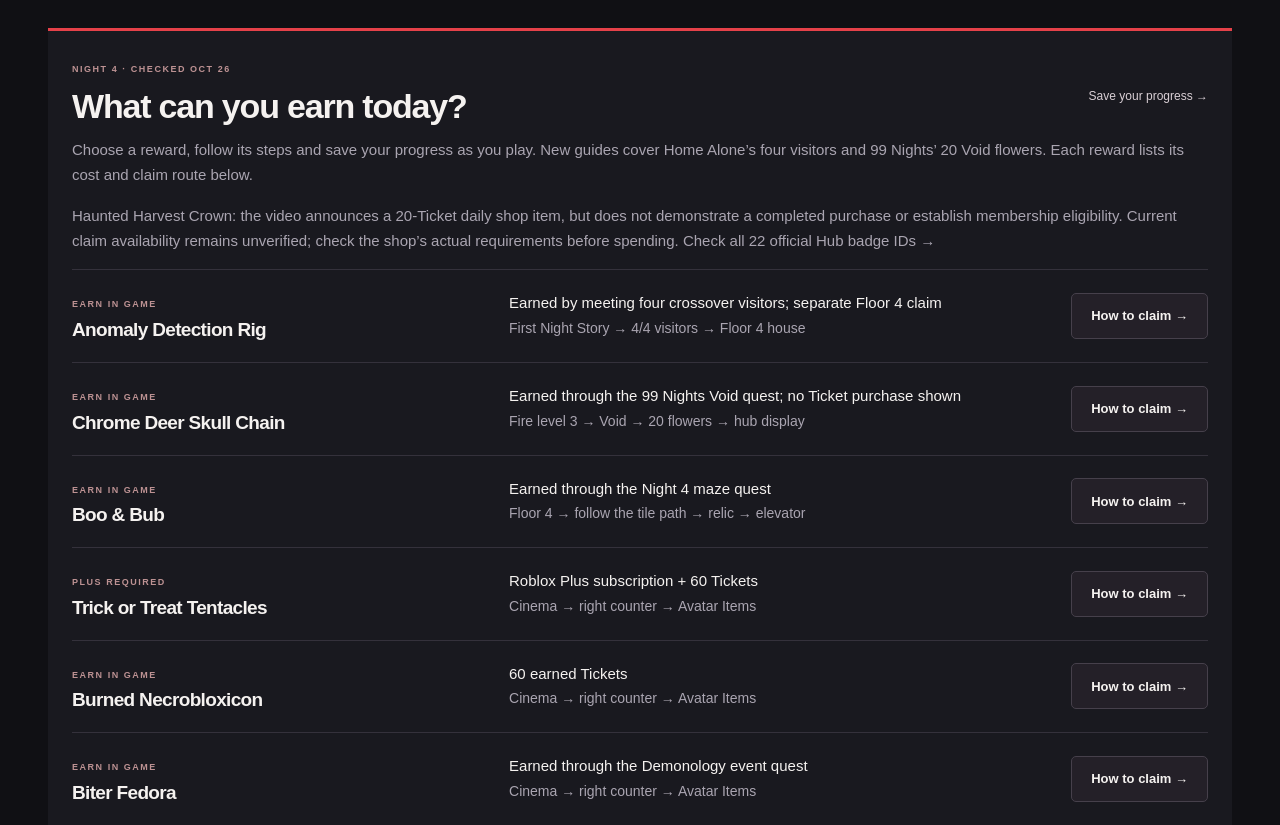
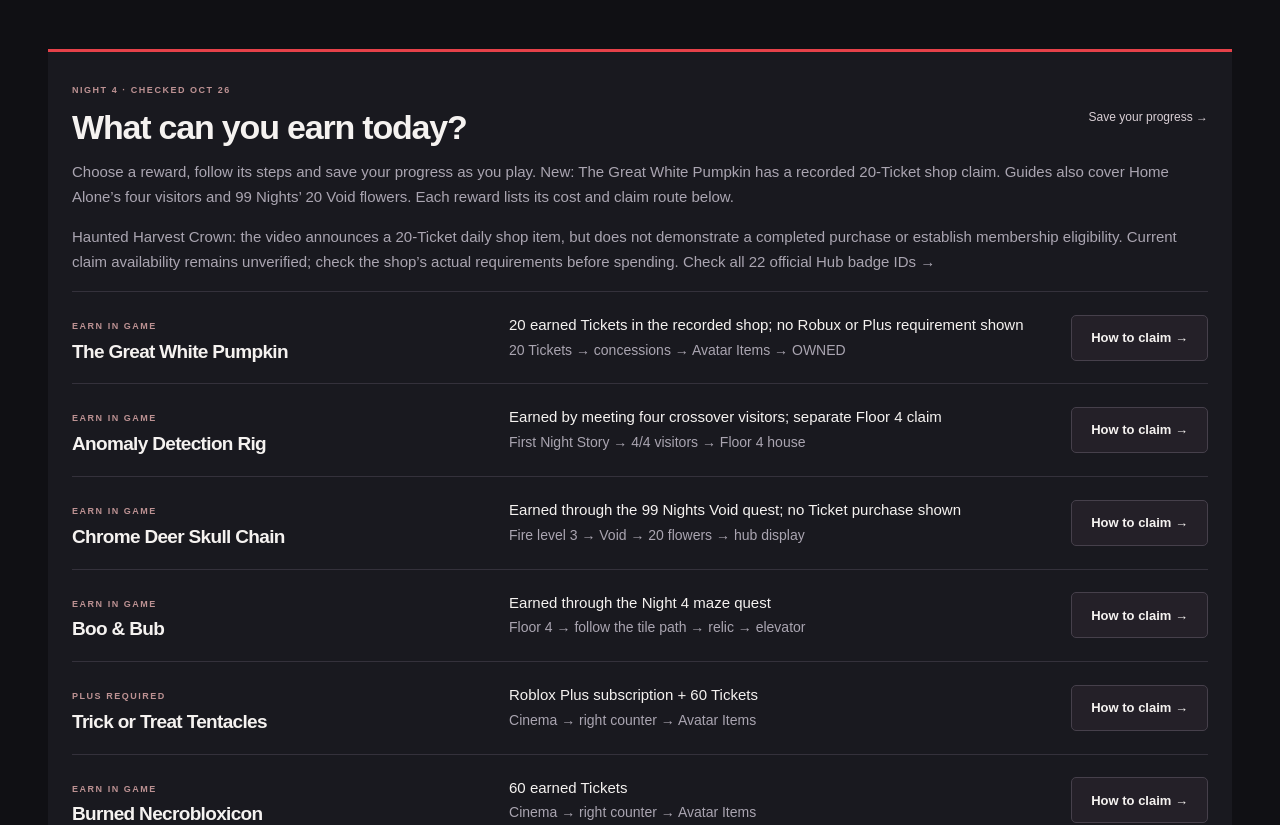
Before and after one commit to richardharmer/roblox-the-hollow, a Next.js app: page / in a window 1280 px wide. Shown: the part 1180-2005 px from the top of the page. Built offline with nearby package versions, Linux system fonts and the light colour scheme.

Commit message:
补充白南瓜二十票兑换及成功领取证据

```diff
--- /dev/null
+++ b/research/great-white-pumpkin-2026-10-26.md
@@ -0,0 +1,13 @@
+# The Great White Pumpkin purchase review
+
+Original Conor3D Lg8vMC5rIkQ, 1:00, found through native YouTube search October 26 Beijing. Visually read intro inventory and the complete relevant purchase route, 0:30–0:50, using native timeline playback/pausing and 5-second keyframes. It is not a claim of watching the creator's unrelated uploads or our own account test.
+
+0:30: caption explicitly says have20Tickets, talk to concessions NPC in main building and buy item.
+0:35: approaches cinema counter.
+0:40: standard Avatar Items row, The Great White Pumpkin, Ticket icon20; balance660.
+0:45: selected panel OWNED, AVATAR ITEM OBTAINED / The Great White Pumpkin / Shop Item; balance640. Shop says it will show in inventory soon. Badge toast also appears but success is supported by the purchase banner and balance, not badge identity alone.
+0:50: leaves counter; balance640.
+
+No Robux or Plus requirement shown in this standard-row purchase. Classified earned-Ticket reward, explicitly20Tickets, not a zero-cost claim. No catalog price or Badge ID used as currency evidence. Official badge3042033884649075 re-read: same name, enabled, Universe10770728771, empty description. The API verifies identity only.
+
+Earlier PremiumSalad Tk-rKBdEAzI chapter showed a historical locked silhouette and generic20–60ticket guidance. That did not establish price/availability and was held. The new original purchase sequence resolves that evidence gap. Retain chronology; do not call old footage current expiry evidence.
--- a/src/app/page.tsx
+++ b/src/app/page.tsx
@@ -101,7 +101,7 @@
             Know how to claim it.
           </p>
           <p className="hero-caption">
-            Follow written step-by-step routes for Home Alone’s four visitors, 99 Nights’ Void flowers and the Night 1–4 maze puzzles. Check off actions as you play, then use the separate reward claim steps.
+            The Great White Pumpkin: 20 Tickets at the cinema concessions shop, with a recorded successful claim. Follow written step-by-step routes for Home Alone’s four visitors, 99 Nights’ Void flowers and the Night 1–4 maze puzzles. Check off actions as you play, then use the separate reward claim steps.
           </p>
           <div className="hero-actions">
             <Link href="/rewards/#reward-board" className="button primary">
--- a/src/components/player-guide.tsx
+++ b/src/components/player-guide.tsx
@@ -37,7 +37,7 @@
         </Link>
       </div>
       <p>
-        Choose a reward, follow its steps and save your progress as you play. New guides cover Home Alone’s four visitors and 99 Nights’ 20 Void flowers. Each reward lists its cost and claim route below.
+        Choose a reward, follow its steps and save your progress as you play. New: The Great White Pumpkin has a recorded 20-Ticket shop claim. Guides also cover Home Alone’s four visitors and 99 Nights’ 20 Void flowers. Each reward lists its cost and claim route below.
       </p>
       <p>Haunted Harvest Crown: the video announces a 20-Ticket daily shop item, but does not demonstrate a completed purchase or establish membership eligibility. Current claim availability remains unverified; check the shop’s actual requirements before spending. <Link href="/badges/">Check all {hollowBadges.length} official Hub badge IDs →</Link></p>
       <div className="player-reward-list">
@@ -55,7 +55,9 @@
               {reward.costLabel}
               <br />
               <span>
-                {reward.id === "anomaly-detection-rig"
+                {reward.id === "great-white-pumpkin"
+                  ? "20 Tickets → concessions → Avatar Items → OWNED"
+                  : reward.id === "anomaly-detection-rig"
                   ? "First Night Story → 4/4 visitors → Floor 4 house"
                   : reward.id === "chrome-deer-skull-chain"
                   ? "Fire level 3 → Void → 20 flowers → hub display"
--- a/src/data/badges.json
+++ b/src/data/badges.json
@@ -475,23 +475,27 @@
     "id": "badge-3042033884649075",
     "slug": "badge-3042033884649075",
     "name": "The Great White Pumpkin",
-    "description": "Official identity confirmed in The Hollow universe. The API description is empty; it does not specify completion requirements or prove item delivery.",
+    "description": "Official Hub identity confirmed. Separate Conor3D footage shows a 20-Ticket shop purchase, OWNED, avatar-item banner and the balance falling by 20.",
     "verificationLevel": "CONFIRMED",
     "sources": [
+      "conor-white-pumpkin",
       "official-hollow-badges"
     ],
     "firstSeenAt": "2026-10-25",
     "lastVerifiedAt": "2026-10-25",
-    "updatedAt": "2026-10-25",
+    "updatedAt": "2026-10-26",
     "publishDetail": false,
     "image": null,
     "gameId": "the-hollow-2026",
     "badgeId": 3042033884649075,
     "universeId": 10770728771,
     "enabled": true,
-    "claimInstructionsEvidence": "UNVERIFIED",
+    "claimInstructionsEvidence": "REPORTED",
     "robloxUrl": "https://www.roblox.com/badges/3042033884649075/",
-    "requirements": []
+    "requirements": [
+      "Buy The Great White Pumpkin for 20 earned Tickets at the cinema concessions shop, as recorded."
+    ],
+    "relatedRewardSlug": "great-white-pumpkin"
   },
   {
     "id": "badge-3730061270233127",
--- a/src/data/rewards.json
+++ b/src/data/rewards.json
@@ -1,4 +1,38 @@
 [
+  {
+    "id": "great-white-pumpkin",
+    "slug": "great-white-pumpkin",
+    "name": "The Great White Pumpkin",
+    "description": "A 20-Ticket Avatar Items shop reward. Visit the cinema concessions counter, select the white pumpkin and buy it; the recording shows OWNED and AVATAR ITEM OBTAINED.",
+    "verificationLevel": "REPORTED",
+    "sources": [
+      "conor-white-pumpkin",
+      "official-hollow-badges"
+    ],
+    "firstSeenAt": "2026-10-26",
+    "lastVerifiedAt": "2026-10-26",
+    "updatedAt": "2026-10-26",
+    "publishDetail": true,
+    "image": null,
+    "gameId": "the-hollow-2026",
+    "questIds": [],
+    "catalogItemId": null,
+    "type": "Avatar item",
+    "free": true,
+    "costLabel": "20 earned Tickets in the recorded shop; no Robux or Plus requirement shown",
+    "availability": "AVAILABLE",
+    "requirements": [
+      "Have at least 20 Tickets credited in The Hollow hub. This item is not a zero-Ticket claim.",
+      "Choose The Great White Pumpkin in the standard Avatar Items row. Price and successful delivery were checked in a creator recording, not on our account."
+    ],
+    "steps": [
+      "Earn Tickets through a documented participating-game task and return to The Hollow. Review any REDEEM BADGES prompt and press Confirm to credit the listed amount. Check your current balance; task payouts can differ.",
+      "Enter the cinema’s main building and talk to the concessions NPC at the counter. Open the Little Shop of Terror. The video reaches this counter from the plaza entrance at 0:30–0:35.",
+      "Find The Great White Pumpkin in the standard Avatar Items row, alongside the previously released shop items. The recorded tile shows a Ticket icon and 20, with the buyer’s balance at 660. Select the white pumpkin and check the actual live cost before buying.",
+      "Buy the selected item for 20 Tickets if the live panel matches. At 0:45 the recording shows The Great White Pumpkin marked OWNED, an AVATAR ITEM OBTAINED / Shop Item banner and the balance reduced to 640. A locked silhouette or timer alone is not evidence that the purchase completed.",
+      "Check the item in your Roblox avatar inventory separately. The shop says it will appear there soon; this site did not test delivery on its own account. If OWNED appears but the item is missing, retain the claim screen and check the correct account before spending again."
+    ]
+  },
   {
     "verificationLevel": "REPORTED",
     "firstSeenAt": "2026-10-26",
--- a/src/data/sources.json
+++ b/src/data/sources.json
@@ -858,5 +858,15 @@
     "note": "Direct October 26 official universe badge list: Crossover Hunter [The Hollow] 434944108901978 requires finding all four crossover characters for the free avatar item. Place-to-universe API maps 87468080405188 to 10123059921. Badge identity does not establish Tickets amount or the hub claim route.",
     "lastCheckedAt": "2026-10-26",
     "lastSuccessAt": "2026-10-26"
+  },
+  {
+    "id": "conor-white-pumpkin",
+    "name": "Conor3D — The Great White Pumpkin 20-Ticket shop claim",
+    "url": "https://www.youtube.com/watch?v=Lg8vMC5rIkQ",
+    "level": "COMMUNITY",
+    "access": "READ",
+    "note": "October 26 native original video review: intro shows owned inventory; relevant purchase route 0:30–0:50 visually checked. Caption says 20 Tickets at 0:30; 0:40 tile named The Great White Pumpkin has Ticket20 and balance660. At0:45 OWNED, AVATAR ITEM OBTAINED/Shop Item and balance640; 0:50 leaves counter. Standard Avatar Items row, no Robux/Plus requirement shown. This supersedes earlier locked-footage-only lead. Not an own-account playtest; no universal inventory-delivery claim.",
+    "lastCheckedAt": "2026-10-26",
+    "lastSuccessAt": "2026-10-26"
   }
 ]
```
